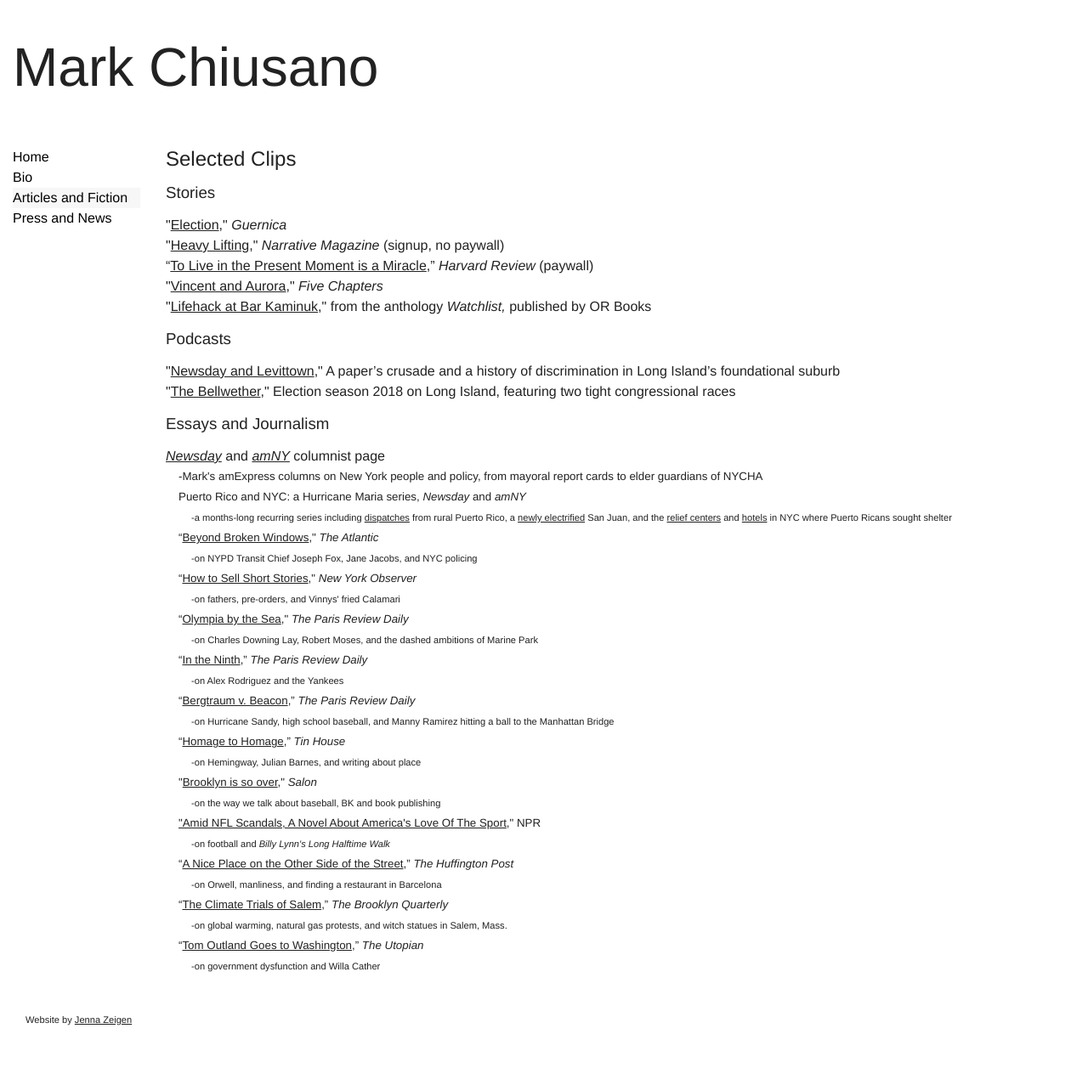
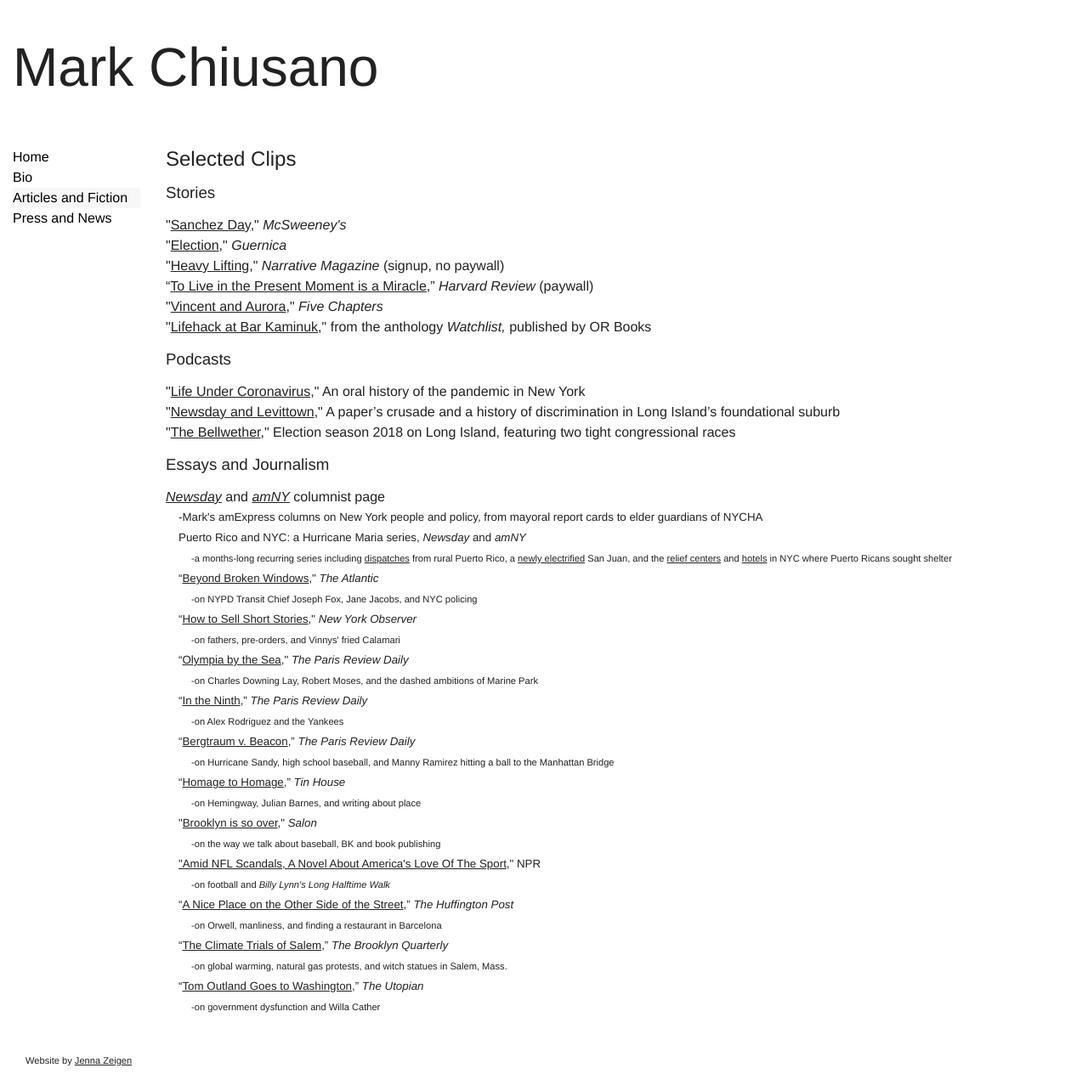
Before and after one commit to mjchiusano/mjchiusano.github.io, a Jekyll site: the page built from work.html, in a window 1280 px wide. Shown: the whole page at 85% size. Built offline with Jekyll 4.4.1, drawn with Linux system fonts in a browser that asks for light colours; Markdown is read by kramdown in place of the engine named in the settings; before the commit the page ends 1229 px from its top, so only the background shows below that.

Commit message:
work new

```diff
--- a/work.html
+++ b/work.html
@@ -8,6 +8,7 @@
 <div class="gutter-pad-bottom">
 <h3 class="gutter-pad-bottom">Stories</h3>
 <ul>
+  <li>"<a href="https://www.facebook.com/watch/?v=362809004687566">Sanchez Day</a>," <i>McSweeney's</i></li>
   <li>"<a href="http://www.guernicamag.com/fiction/election/">Election</a>," <i>Guernica</i></li>
   <li>"<a href="http://www.narrativemagazine.com/issues/stories-week-2012%E2%80%932013/heavy-lifting">Heavy Lifting</a>," <i>Narrative Magazine</i> (signup, no paywall)</li>
   <li>“<a href="http://harvardreview.fas.harvard.edu/?q=print-issues/harvard-review-42">To Live in the Present Moment is a Miracle</a>,” <i>Harvard Review</i> (paywall)</li>
@@ -21,6 +22,7 @@
 <div class="gutter-pad-bottom">
 <h3 class="gutter-pad-bottom">Podcasts</h3>
 <ul>
+  <li>"<a href="https://www.newsday.com/opinion/columnists/mark-chiusano/life-under-coronavirus-long-islanders-helpers-newsday-podcast-1.43342092">Life Under Coronavirus</a>," An oral history of the pandemic in New York</li>
   <li>"<a href="https://projects.newsday.com/opinion/longislanddividedpodcast-chapter-1/">Newsday and Levittown</a>," A paper’s crusade and a history of discrimination in Long Island’s foundational suburb</li>
   <li>"<a href="https://www.newsday.com/opinion/the-bellwether-newsday-opinion-podcast-1.21504811?askdnakld">The Bellwether</a>," Election season 2018 on Long Island, featuring two tight congressional races</li>
 
```
